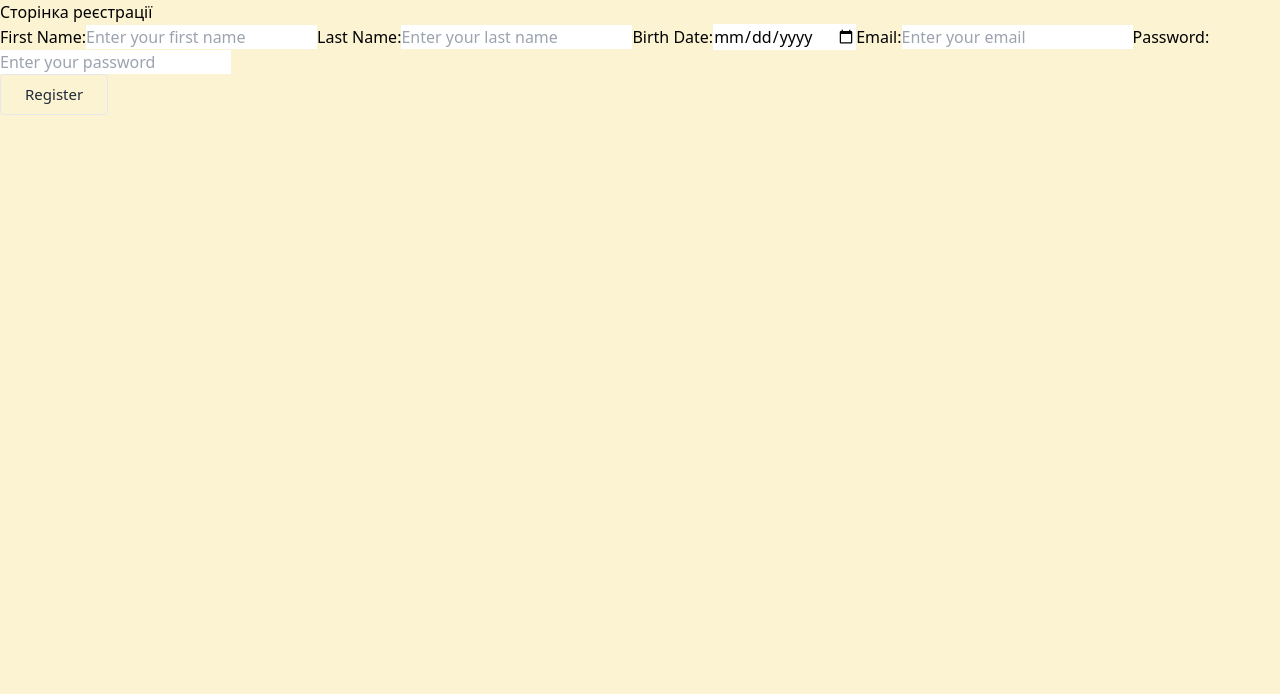
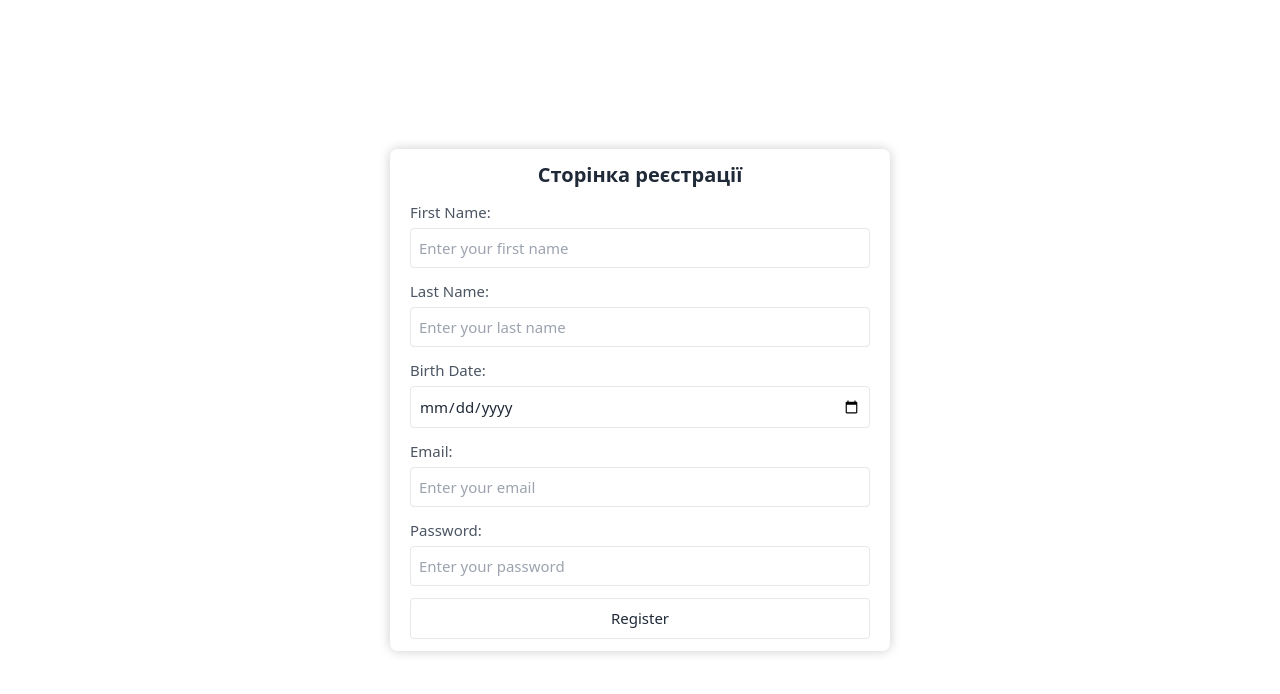
Before and after one commit to AnneRom/KeepNotes, a React (Vite) app: page /register in a window 1280 px wide. Shown: the top 694 px of the page. Built offline with nearby package versions, Linux system fonts and the light colour scheme.

Commit message:
08.06
застилізували сторінку реєстрації, виправили баг з логіном користувача, створили компонент NoteModal

```diff
--- a/src/features/auth/api/authApi.js
+++ b/src/features/auth/api/authApi.js
@@ -16,7 +16,10 @@ export const logIn = createAsyncThunk(
 
       if (error) throw error;
 
-      return data.user;
+      return {
+        user: data.user,
+        session: data.session,
+      };
     } catch (e) {
       return thunkAPI.rejectWithValue(e.message);
     }
@@ -63,7 +66,10 @@ export const register = createAsyncThunk(
 
       if (error) throw error;
 
-      return data.user;
+      return {
+        user: data.user,
+        session: data.session,
+      };
     } catch (e) {
       return thunkAPI.rejectWithValue(e.message);
     }
--- a/src/features/auth/components/LoginForm.jsx
+++ b/src/features/auth/components/LoginForm.jsx
@@ -12,6 +12,8 @@ export const LoginForm = () => {
     const dispatch = useDispatch();
     const navigate = useNavigate();
     const isLoading = useSelector(selectIsLoading);
+
+    const inputStyles = "flex-1 outline-none bg-transparent border border-gray-200 w-full p-2 rounded mb-3";
 
     const handleSubmit = async (e) => {
         e.preventDefault();
@@ -34,13 +36,12 @@ export const LoginForm = () => {
                 flex-col
                 justify-between
                 items-start
-                gap-2
                 w-full
                 transition">
-            <label htmlFor="email" className="text-gray-600">Email:</label>
-            <input type="email" name="email" placeholder="Enter your email" required value={email} onChange={(e) => setEmail(e.target.value)} className="flex-1 outline-none bg-transparent border border-gray-200 w-full p-2 rounded "/>
-            <label htmlFor="password" className="text-gray-600">Password:</label>
-            <input type="password" name="password" placeholder="Enter your password" required value={password} onChange={(e) => setPassword(e.target.value)} className="flex-1 outline-none bg-transparent border border-gray-200 w-full p-2 rounded "/>
+            <label htmlFor="email" className="text-gray-600 mb-1">Email:</label>
+            <input type="email" name="email" placeholder="Enter your email" required value={email} onChange={(e) => setEmail(e.target.value)} className={inputStyles} />
+            <label htmlFor="password" className="text-gray-600 mb-1">Password:</label>
+            <input type="password" name="password" placeholder="Enter your password" required value={password} onChange={(e) => setPassword(e.target.value)} className={inputStyles} />
             <Button type="submit" disabled={isLoading} className="w-full">
                 {isLoading ? "Logging in..." : "Log In"}
             </Button>
--- a/src/features/auth/components/RegisterForm.jsx
+++ b/src/features/auth/components/RegisterForm.jsx
@@ -16,6 +16,9 @@ export const RegisterForm = () => {
     const navigate = useNavigate();
     const isLoading = useSelector(selectIsLoading);
 
+    const inputStyles = "flex-1 outline-none bg-transparent border border-gray-200 w-full p-2 rounded mb-3";
+    const labelStyles = "text-gray-600 mb-1";
+
     const handleSubmit = async (e) => {
         e.preventDefault();
 
@@ -32,19 +35,25 @@ export const RegisterForm = () => {
         }
     }
     return (
-        <form onSubmit={handleSubmit}>
-            <label htmlFor="firstName">First Name:</label>
-            <input type="text" name="firstName" placeholder="Enter your first name" required value={firstName} onChange={(e) => setFirstName(e.target.value)} />
-            <label htmlFor="lastName">Last Name:</label>
-            <input type="text" name="lastName" placeholder="Enter your last name" required value={lastName} onChange={(e) => setLastName(e.target.value)} />
-            <label htmlFor="birthDate">Birth Date:</label>
-            <input type="date" name="birthDate" required value={birthDate} onChange={(e) => setBirthDate(e.target.value)} />
+        <form onSubmit={handleSubmit} className="
+                flex
+                flex-col
+                justify-between
+                items-start
+                w-full
+                transition">
+            <label htmlFor="firstName" className={labelStyles}>First Name:</label>
+            <input type="text" name="firstName" placeholder="Enter your first name" required value={firstName} onChange={(e) => setFirstName(e.target.value)} className={inputStyles} />
+            <label htmlFor="lastName" className={labelStyles}>Last Name:</label>
+            <input type="text" name="lastName" placeholder="Enter your last name" required value={lastName} onChange={(e) => setLastName(e.target.value)} className={inputStyles}/>
+            <label htmlFor="birthDate" className={labelStyles}>Birth Date:</label>
+            <input type="date" name="birthDate" required value={birthDate} onChange={(e) => setBirthDate(e.target.value)} className={inputStyles}/>
 
-            <label htmlFor="email">Email:</label>
-            <input type="email" name="email" placeholder="Enter your email" required value={email} onChange={(e) => setEmail(e.target.value)} />
-            <label htmlFor="password">Password:</label>
-            <input type="password" name="password" placeholder="Enter your password" required value={password} onChange={(e) => setPassword(e.target.value)} />
-            <Button type="submit" disabled={isLoading}>
+            <label htmlFor="email" className={labelStyles}>Email:</label>
+            <input type="email" name="email" placeholder="Enter your email" required value={email} onChange={(e) => setEmail(e.target.value)} className={inputStyles}/>
+            <label htmlFor="password" className={labelStyles}>Password:</label>
+            <input type="password" name="password" placeholder="Enter your password" required value={password} onChange={(e) => setPassword(e.target.value)} className={inputStyles} />
+            <Button type="submit" disabled={isLoading} className="w-full">
                 {isLoading ? "Registering..." : "Register"}
             </Button>
         </form>
--- a/src/features/notes/components/CreateNote.jsx
+++ b/src/features/notes/components/CreateNote.jsx
@@ -75,6 +75,7 @@ export const CreateNote = () => {
             alert("Будь ласка, заповніть всі поля");
             return;
         }
+        console.log(user);
         dispatch(createNote({
             title,
             content,
--- a/src/features/notes/components/NoteCard.jsx
+++ b/src/features/notes/components/NoteCard.jsx
@@ -15,37 +15,6 @@ export const NoteCard = ({ note }) => {
 
     const contentRef = useRef(null);
 
-    useEffect(() => {
-        const handleEsc = (e) => {
-            if (e.key === "Escape") {
-                setIsEditing(false);
-            }
-        };
-
-        window.addEventListener("keydown", handleEsc);
-
-        return () => {
-            window.removeEventListener("keydown", handleEsc);
-        };
-    }, [])
-
-   useEffect(() => {
-    if (isEditing && contentRef.current) {
-        requestAnimationFrame(() => {
-            const content = contentRef.current;
-
-            resizeTextarea();
-
-            content.focus();
-
-            const length = content.value.length;
-
-            content.setSelectionRange(length, length);
-            content.scrollTop = content.scrollHeight;
-        });
-    }
-}, [isEditing]);
-
     const handleDelete = () => {
         dispatch(deleteNote(note.id));
     }
@@ -59,36 +28,6 @@ export const NoteCard = ({ note }) => {
         }))
         setIsEditing(false);
     }
-
-    const resizeTextarea = () => {
-    const textarea = contentRef.current;
-
-    if (!textarea) return;
-
-    textarea.style.height = "auto";
-
-    const maxHeight = window.innerHeight * 0.5;
-
-    // textarea.style.height = textarea.scrollHeight + "px";
-
-    textarea.style.height = `${Math.min(
-        textarea.scrollHeight,
-        maxHeight
-    )}px`;
-
-    textarea.style.overflowY =
-        textarea.scrollHeight > maxHeight
-            ? "auto"
-            : "hidden";
-
-    };
-    const handleContentChange = (e) => {
-    setContent(e.target.value);
-
-    requestAnimationFrame(() => {
-        resizeTextarea();
-    });
-    };
 
     return (
         <div className="break-inside-avoid mb-2 pb-2">
--- /dev/null
+++ b/src/features/notes/components/NoteModal.jsx
@@ -0,0 +1,77 @@
+import { useEffect, useState, useRef } from "react";
+import { Button } from "../../../shared/ui/Button";
+
+export const NoteModal = ({
+    title,
+    content,
+    setTitle,
+    setContent,
+    onSave,
+    onClose,
+ }) => {
+    const contentRef = useRef(null);
+
+    useEffect(() => {
+        const handleEsc = (e) => {
+            if (e.key === "Escape") {
+                setIsEditing(false);
+            }
+        };
+
+        window.addEventListener("keydown", handleEsc);
+
+        return () => {
+            window.removeEventListener("keydown", handleEsc);
+        };
+    }, [])
+
+    const resizeTextarea = () => {
+    const textarea = contentRef.current;
+
+    if (!textarea) return;
+
+    textarea.style.height = "auto";
+
+    const maxHeight = window.innerHeight * 0.5;
+
+    // textarea.style.height = textarea.scrollHeight + "px";
+
+    textarea.style.height = `${Math.min(
+        textarea.scrollHeight,
+        maxHeight
+    )}px`;
+
+    textarea.style.overflowY =
+        textarea.scrollHeight > maxHeight
+            ? "auto"
+            : "hidden";
+
+    };
+    const handleContentChange = (e) => {
+    setContent(e.target.value);
+
+    requestAnimationFrame(() => {
+        resizeTextarea();
+    });
+    };
+
+    useEffect(() => {
+        if (isEditing && contentRef.current) {
+            requestAnimationFrame(() => {
+                const content = contentRef.current;
+
+                resizeTextarea();
+
+                content.focus();
+
+                const length = content.value.length;
+
+                content.setSelectionRange(length, length);
+                content.scrollTop = content.scrollHeight;
+            });
+        }
+    }, [isEditing]);
+
+
+
+ }
--- a/src/index.css
+++ b/src/index.css
@@ -5,7 +5,8 @@
 body {
   margin: 0;
   font-family: system-ui, sans-serif;
-  background: #fbf3d2;
+  /* background: #fbf3d2; */
+  background: rgb(255, 255, 255);
 }
 
 * {
--- a/src/pages/RegisterPage.jsx
+++ b/src/pages/RegisterPage.jsx
@@ -2,9 +2,28 @@ import { RegisterForm } from "../features/auth/components/RegisterForm";
 
 const RegisterPage = () => {
     return (
-        <div>
-            <h1>Сторінка реєстрації</h1>
-            <RegisterForm />
+        <div className="w-screen min-h-screen flex items-center justify-center">
+            <div className="
+                flex
+                max-h-[700px]
+                max-w-[500px]
+                w-full
+                h-auto
+                justify-between
+                items-center
+                gap-3
+                flex-col
+                bg-white/90
+                py-3 px-5
+                rounded-lg
+                text-[15px]
+                text-gray-800
+                shadow-[0_0_12px_rgba(0,0,0,0.2)]
+                hover:bg-white/100
+                transition">
+               <h1 className="text-xl font-bold">Сторінка реєстрації</h1>
+                <RegisterForm />
+            </div>
         </div>
     );
 };
```
Also changed, not shown: src/pages/LoginPage.jsx (line endings or trailing spaces).
